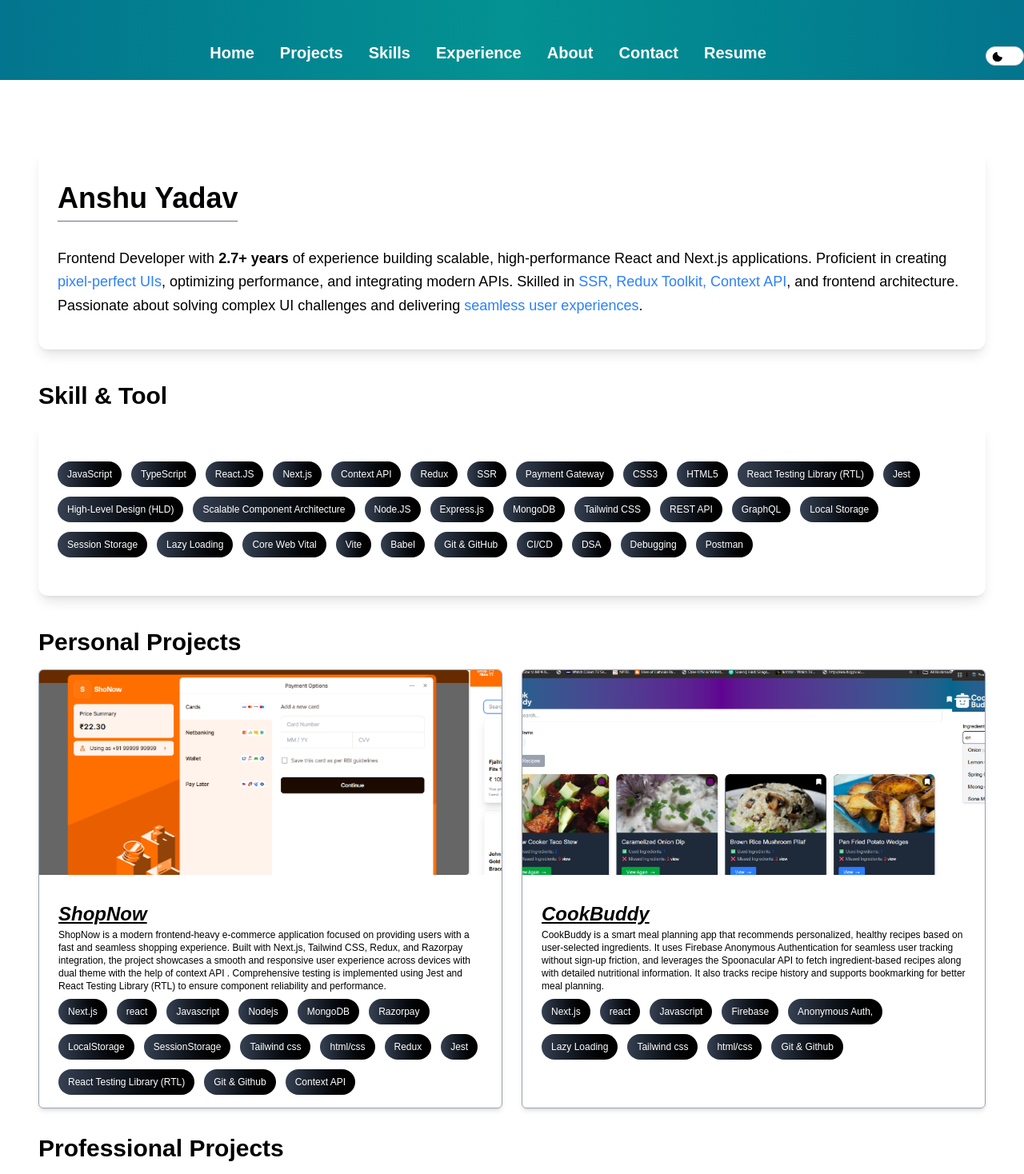
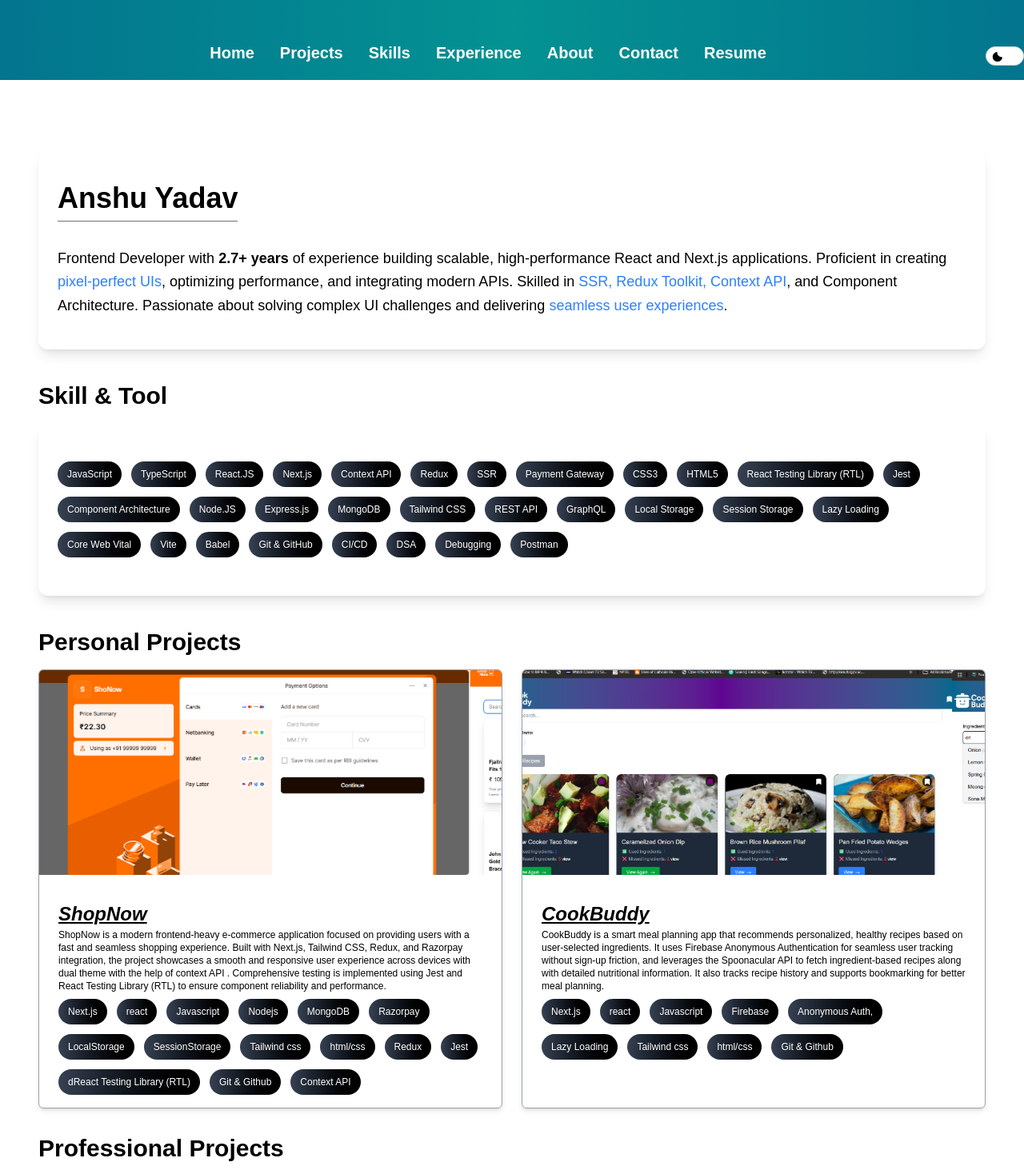
Before and after one commit to Anshuy11/Portfolios, a Next.js app: page / in a window 1280 px wide. Shown: the top 1468 px of the page at 80% size. Built offline with nearby package versions, Linux system fonts and the light colour scheme.

Commit message:
skills card update

```diff
--- a/components/ProjectsCard.js
+++ b/components/ProjectsCard.js
@@ -138,7 +138,7 @@ const ProjectsCard = () => {
         "html/css",
         "Redux",
         "Jest",
-        " React Testing Library (RTL)",
+        "dReact Testing Library (RTL)",
 
         "Git & Github",
         "Context API",
--- a/components/SkillsCard.js
+++ b/components/SkillsCard.js
@@ -14,10 +14,9 @@ const SkillsCard = () => {
     "Payment Gateway",
     "CSS3",
     "HTML5",
-    " React Testing Library (RTL)",
+    "React Testing Library (RTL)",
     "Jest",
-    " High-Level Design (HLD)",
-    " Scalable Component Architecture",
+    "Component Architecture",
     "Node.JS",
     "Express.js",
     "MongoDB",
--- a/pages/index.js
+++ b/pages/index.js
@@ -81,7 +81,7 @@ export default function Home() {
           <span className="font-medium text-blue-500">
             SSR, Redux Toolkit, Context API
           </span>
-          , and frontend architecture. Passionate about solving complex UI
+          , and Component Architecture. Passionate about solving complex UI
           challenges and delivering{" "}
           <span className="text-blue-500">seamless user experiences</span>.
         </p>
```
Also changed, not shown: 1 other file (tests, documents, lock files or other folders).
